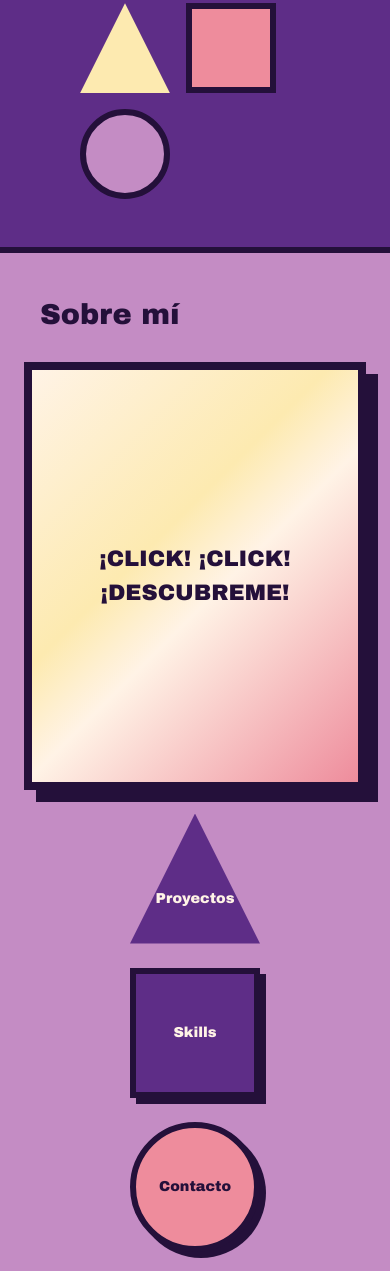
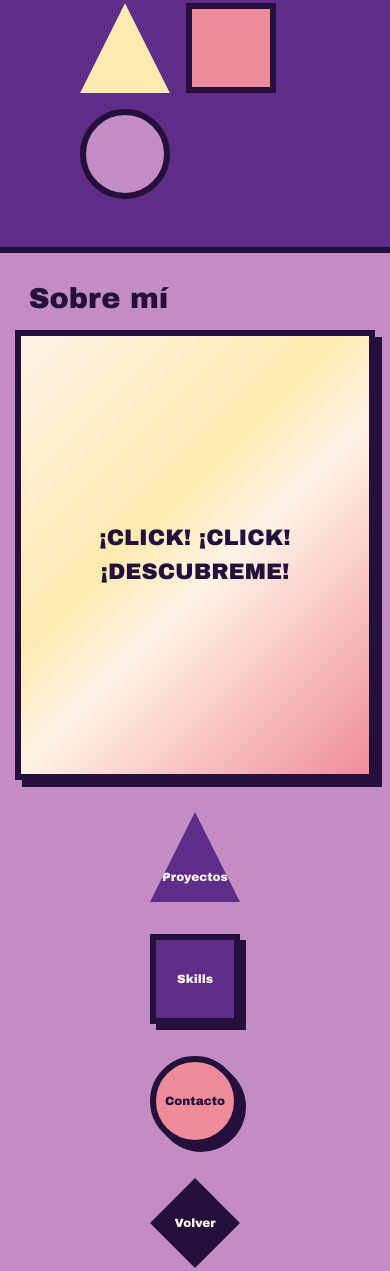
Before and after one commit to claudianperea/mi-perfil, a plain HTML site: page index.html in a window 390 px wide. Shown: the part 813-2084 px from the top of the page. Drawn offline with Linux system fonts and the light colour scheme.

Commit message:
feat(web): correcion ediseño responsive y modificacion en seccion mirror para scroll de contenido.

```diff
--- a/css/styles.css
+++ b/css/styles.css
@@ -172,89 +172,340 @@ a { color: var(--butter); }
 /* ===== Espejo ===== */
 .mirror {
   width: 100%;
+  max-width: 600px;
   aspect-ratio: 4 / 5;
+
   padding: 0;
   background: none;
   border: 0;
+
   font: inherit;
   color: inherit;
   cursor: pointer;
+
   perspective: 1000px;
+  min-width: 0;
 }
 
 .mirror__inner {
   position: relative;
   display: block;
+
   width: 100%;
   height: 100%;
+
   transform-style: preserve-3d;
   transition: transform 0.6s;
 }
-.mirror.is-flipped .mirror__inner { transform: rotateY(180deg); }
+
+.mirror.is-flipped .mirror__inner {
+  transform: rotateY(180deg);
+}
 
 .mirror__face {
   position: absolute;
   inset: 0;
+
   display: flex;
+
   backface-visibility: hidden;
+  -webkit-backface-visibility: hidden;
+
   border: 8px solid var(--ink);
   box-shadow: 12px 12px 0 var(--ink);
+
+  overflow: hidden;
 }
 
 .mirror__front {
   align-items: center;
   justify-content: center;
+
   padding: 1.5rem;
+
   text-align: center;
   font-family: var(--font);
   font-size: 1.4rem;
+
   color: var(--ink);
-  background: linear-gradient(135deg, var(--cream) 0%, var(--butter) 40%, var(--cream) 55%, var(--rose) 100%);
+
+  background: linear-gradient(
+    135deg,
+    var(--cream) 0%,
+    var(--butter) 40%,
+    var(--cream) 55%,
+    var(--rose) 100%
+  );
 }
 
+/* ===== Parte trasera con scroll completo ===== */
 .mirror__back {
+  display: flex;
   flex-direction: column;
+
+  align-items: stretch;
+
   gap: 1rem;
   padding: 1rem;
+
   background: var(--cream);
   color: var(--ink);
+
   text-align: left;
+
   transform: rotateY(180deg);
+
+  /* Scroll de toda la tarjeta */
+  overflow-y: auto;
+  overflow-x: hidden;
+
+  min-height: 0;
+
+  scrollbar-width: thin;
+  scrollbar-color: var(--violet) var(--orchid);
 }
 
+/* Scroll Chrome, Edge y Safari */
+.mirror__back::-webkit-scrollbar {
+  width: 8px;
+}
+
+.mirror__back::-webkit-scrollbar-track {
+  background: var(--orchid);
+}
+
+.mirror__back::-webkit-scrollbar-thumb {
+  background: var(--violet);
+  border: 1px solid var(--ink);
+}
+
+/* ===== Imagen ===== */
 .photo {
-  flex: 1;
+  flex: 0 0 auto;
+
   display: flex;
   align-items: center;
   justify-content: center;
+
+  width: 100%;
+  aspect-ratio: 1 / 1;
+
+  max-height: 350px;
+
   background: var(--violet);
   color: var(--cream);
+
   font-family: var(--font);
   border: var(--border);
+
+  overflow: hidden;
 }
 
 img.photo {
-  width: 350px;
-  height: 350px;
-  flex: none;
+  width: min(100%, 350px);
+  height: auto;
+
+  aspect-ratio: 1 / 1;
+
+  flex: 0 0 auto;
+
   align-self: center;
+
   object-fit: cover;
   object-position: center 30%;
 }
 
-.mirror__content { display: flex; flex-direction: column; gap: 0.5rem; font-size: 0.95rem; }
-.mirror__content strong { font-family: var(--font); font-size: 1.2rem; }
+/* ===== Contenido ===== */
+.mirror__content {
+  display: flex;
+  flex-direction: column;
 
-.values { display: flex; gap: 0.5rem; flex-wrap: wrap; }
+  gap: 0.5rem;
+
+  width: 100%;
+  flex: 0 0 auto;
+
+  min-height: auto;
+  min-width: 0;
+
+  overflow: visible;
+
+  font-size: 0.95rem;
+
+  overflow-wrap: anywhere;
+}
+
+.mirror__content strong {
+  font-family: var(--font);
+  font-size: 1.2rem;
+}
+
+/* ===== Valores ===== */
+.values {
+  display: flex;
+  gap: 0.5rem;
+  flex-wrap: wrap;
+}
+
 .values em {
   font-style: normal;
   font-weight: bold;
+
   padding: 0.1rem 0.6rem;
+
   background: var(--rose);
   color: var(--ink);
+
   border: 3px solid var(--ink);
 }
 
+
+/* ===== RESPONSIVE TABLETS ===== */
+@media (max-width: 720px) {
+
+  .about__grid {
+    display: flex;
+    flex-direction: column;
+    gap: 2rem;
+  }
+
+  .mirror {
+    order: -1;
+
+    width: 100%;
+    max-width: 380px;
+
+    aspect-ratio: 4 / 5;
+  }
+
+  .mirror__back {
+    padding: 0.8rem;
+    gap: 0.7rem;
+  }
+
+  img.photo {
+    width: 100%;
+    max-width: 100%;
+    height: auto;
+    aspect-ratio: 1 / 1;
+  }
+
+  .mirror__content {
+    font-size: 0.85rem;
+  }
+
+  .mirror__content strong {
+    font-size: 1.1rem;
+  }
+
+  .shape-btn {
+    width: 110px;
+    height: 110px;
+  }
+}
+
+
+/* ===== RESPONSIVE CELULARES ===== */
+@media (max-width: 480px) {
+
+  .about {
+    padding: 2rem 0.8rem;
+  }
+
+  .about__grid {
+    gap: 1.5rem;
+    margin-top: 1rem;
+  }
+
+  .mirror {
+    width: 100%;
+    max-width: 340px;
+
+    aspect-ratio: 4 / 5;
+  }
+
+  .mirror__face {
+    border-width: 6px;
+    box-shadow: 7px 7px 0 var(--ink);
+  }
+
+  .mirror__back {
+    padding: 0.6rem;
+    gap: 0.5rem;
+  }
+
+  img.photo {
+    width: 100%;
+    max-width: 100%;
+
+    aspect-ratio: 1 / 1;
+    object-fit: cover;
+  }
+
+  .mirror__content {
+    padding: 0.3rem;
+    font-size: 0.78rem;
+    gap: 0.4rem;
+  }
+
+  .mirror__content strong {
+    font-size: 1rem;
+  }
+
+  .values {
+    gap: 0.3rem;
+  }
+
+  .values em {
+    font-size: 0.75rem;
+    padding: 0.1rem 0.4rem;
+  }
+
+  .shape-btn {
+    width: 90px;
+    height: 90px;
+    font-size: 0.75rem;
+  }
+}
+
+
+/* ===== PANTALLAS GRANDES Y 4K ===== */
+@media (min-width: 2560px) {
+
+  .about__grid {
+    max-width: 1800px;
+    grid-template-columns: 1fr minmax(400px, 900px) 1fr;
+    gap: 3rem;
+  }
+
+  .mirror {
+    max-width: 900px;
+  }
+
+  .mirror__back {
+    padding: 2rem;
+    gap: 1.5rem;
+  }
+
+  img.photo {
+    width: min(100%, 550px);
+    max-height: 550px;
+  }
+
+  .mirror__content {
+    font-size: clamp(1.2rem, 1.2vw, 1.8rem);
+    gap: 1rem;
+  }
+
+  .mirror__content strong {
+    font-size: 2rem;
+  }
+
+  .values em {
+    font-size: 1.3rem;
+    padding: 0.4rem 1rem;
+  }
+}
 /* ===== Secciones destino ===== */
 .block { padding: 4rem 1.5rem; border-bottom: var(--border); min-height: 50vh; }
 .block--alt { background: var(--butter); color: var(--ink); }
@@ -265,7 +516,11 @@ img.photo {
 
 /* ===== Responsive ===== */
 @media (max-width: 720px) {
-  .about__grid { display: flex; flex-direction: column; }
+  .about__grid {
+    display: flex;
+    flex-direction: column;
+    gap: 2rem;
+  }
   .mirror { order: -1; max-width: 360px; }
 }
 
```
